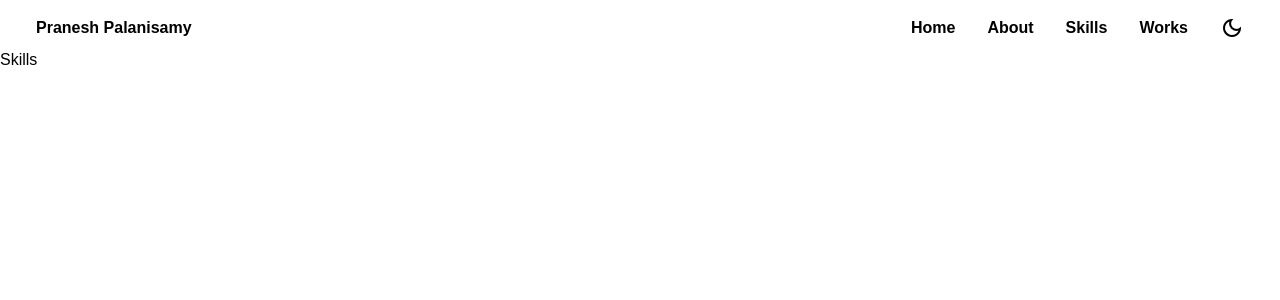
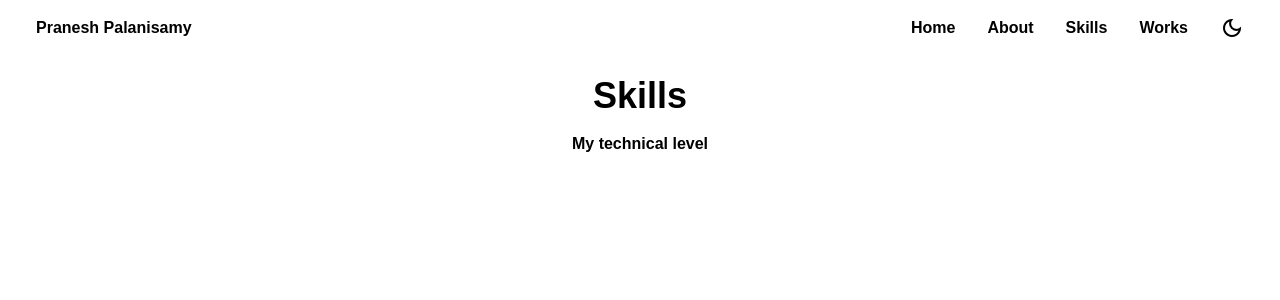
Before and after one commit to Pranesh-vimal/portfolio-react, a React (Create React App) app: page /skills in a window 1280 px wide. Shown: the top 300 px of the page. Built offline with nearby package versions, Linux system fonts and the light colour scheme.

Commit message:
skills added

```diff
--- a/src/components/Skills.js
+++ b/src/components/Skills.js
@@ -1,7 +1,18 @@
 import React from "react";
 
 function Skills() {
-    return <div>Skills</div>;
+    return (
+        <div className="container mx-auto md:px-5 my-2 md:my-5">
+            <div className="text-center">
+                <h1 className="font-extrabold py-2 text-2xl md:text-4xl dark:text-white">
+                    Skills
+                </h1>
+                <p className="font-semibold py-2 dark:text-white">
+                    My technical level
+                </p>
+            </div>
+        </div>
+    );
 }
 
 export default Skills;
```
